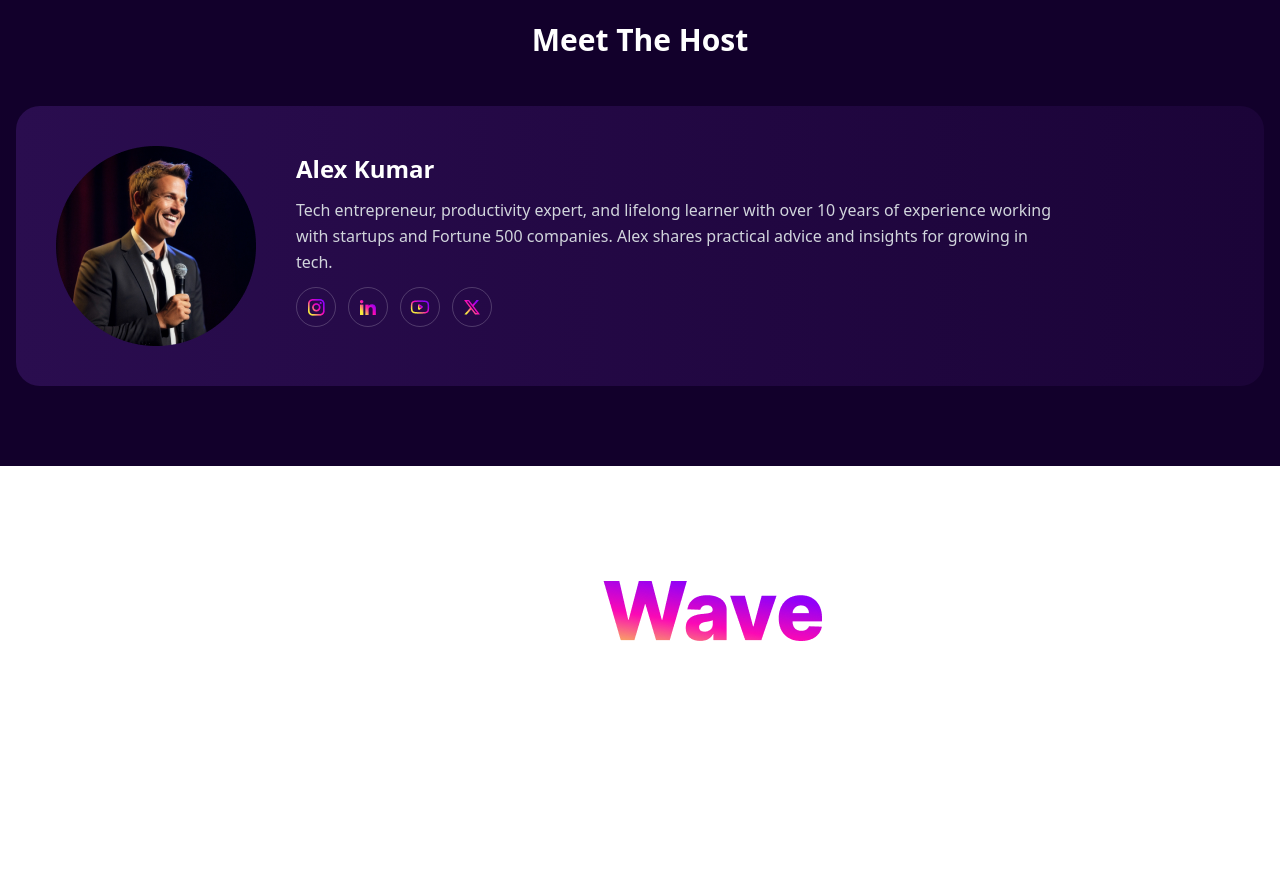
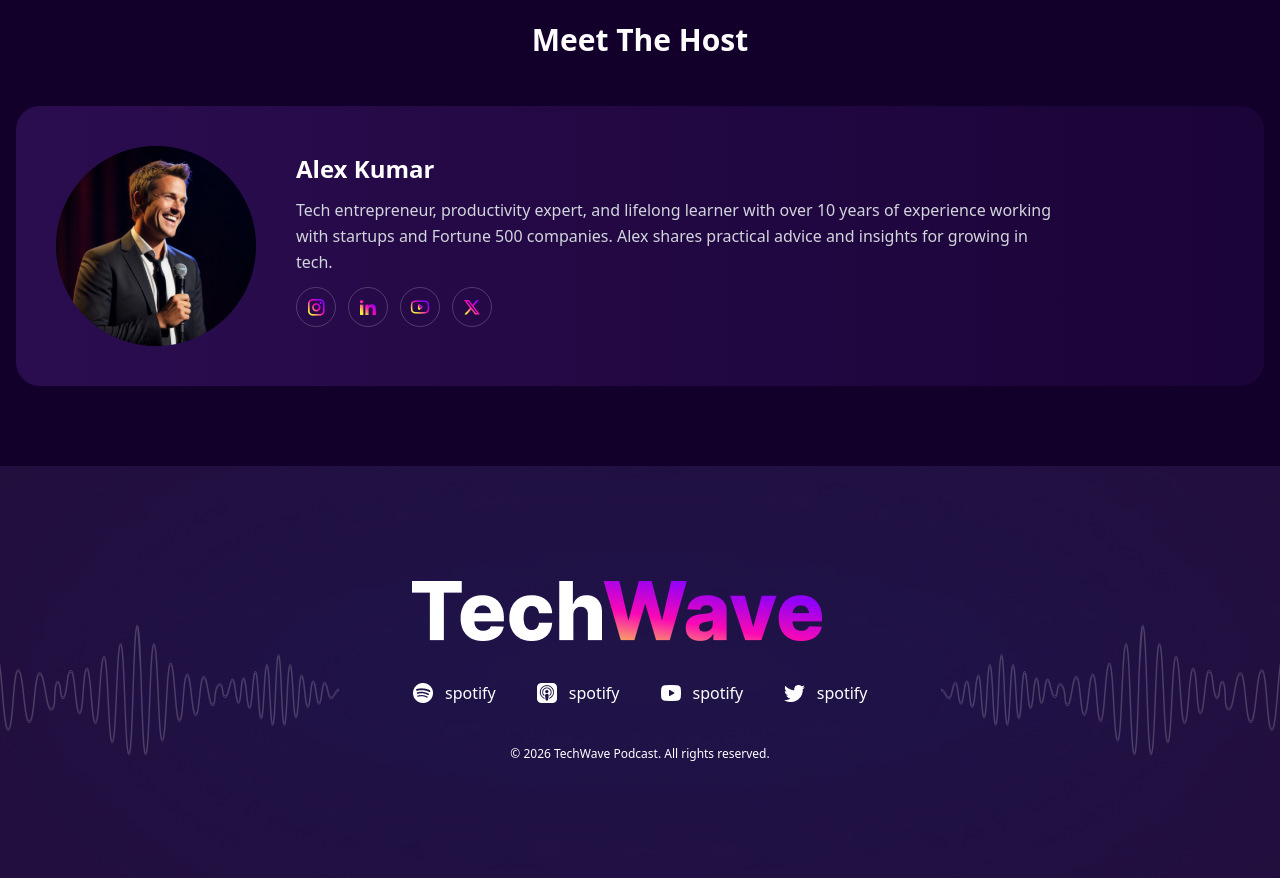
Before and after one commit to sazidhossainfahim25/Assignment-002, a plain HTML site: page index.html in a window 1280 px wide. Shown: the part 3257-4135 px from the top of the page. Drawn offline with nearby package versions, Linux system fonts and the light colour scheme; the site is published under a folder, as on GitHub Pages, so addresses that start at the root find nothing.

Commit message:
first test

```diff
--- a/index.html
+++ b/index.html
@@ -254,7 +254,7 @@
      </section>
   <!-- ===================Featured Episodes Section End================= -->
   <!-- ===================footer Section start================= -->
-   <section class="h-[412px] bg-[url('/assets/footer-bg.png')] bg-cover bg-center flex items-center justify-center ">
+   <section class="h-[412px] bg-[url('./assets/footer-bg.png')] bg-cover bg-center flex items-center justify-center ">
     <div>
         <div class="footer_logo pb-[40px]">
           <img src="assets/footer-logo.png" alt="">
```
